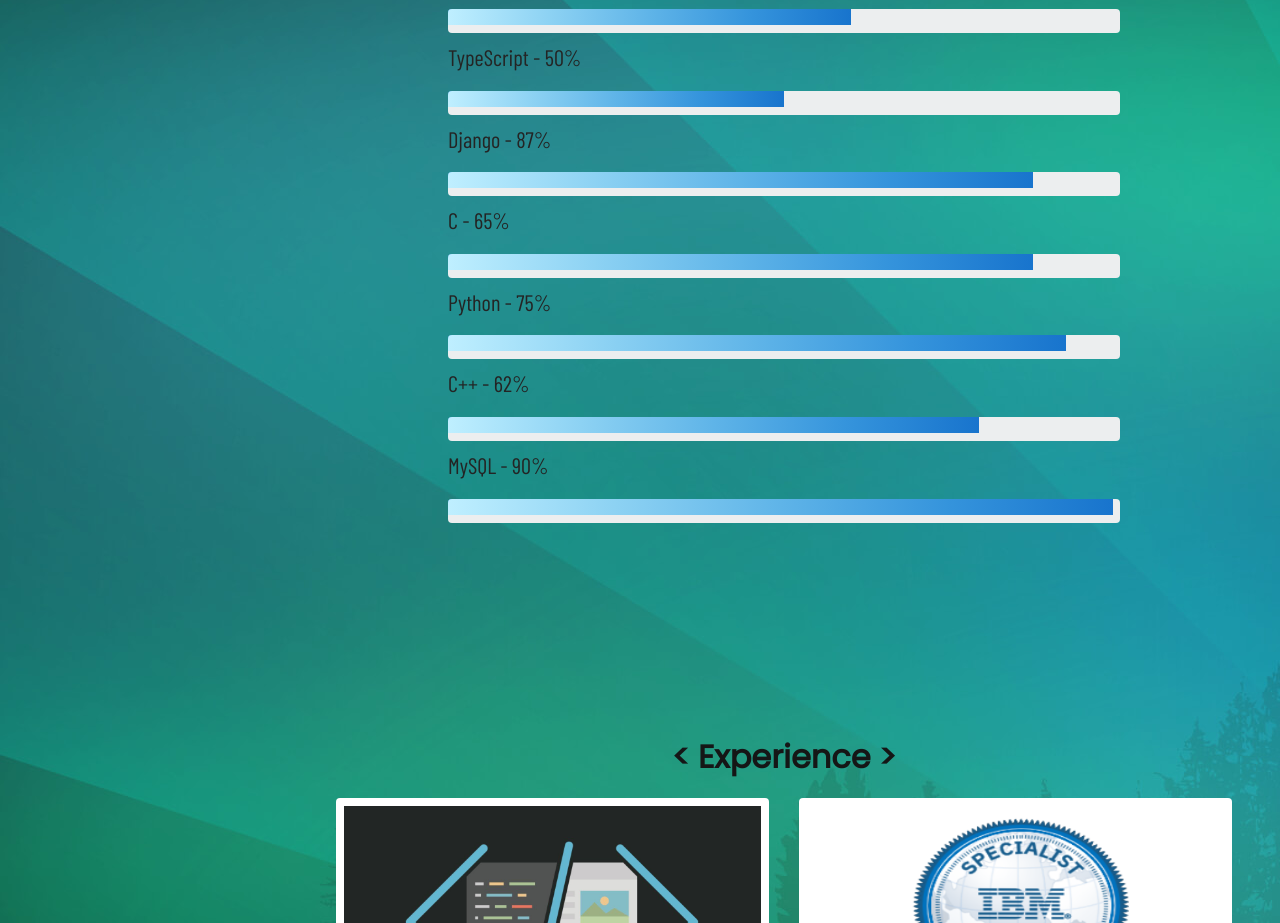
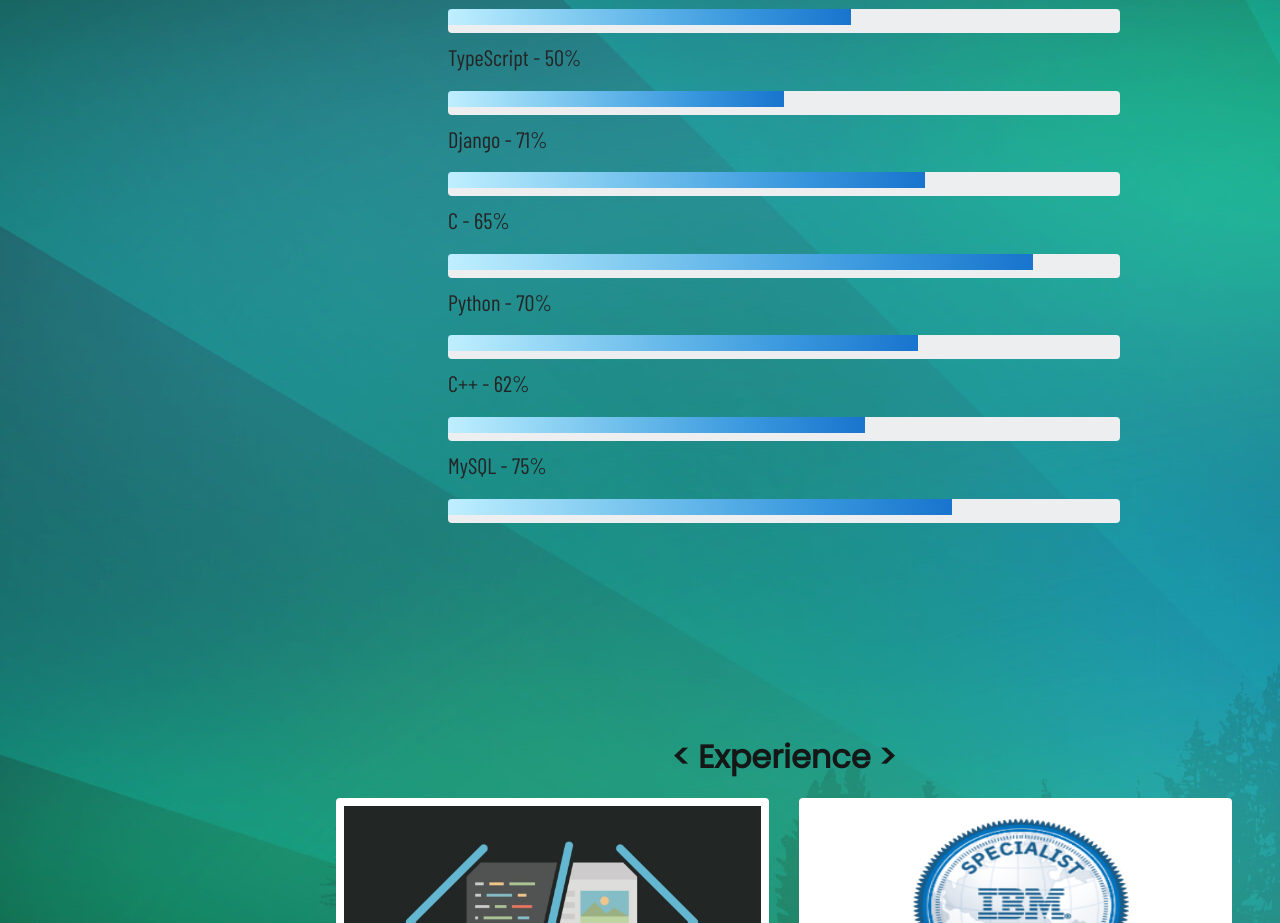
Before and after one commit to muskaan712/anshulg954.github.io, a plain HTML site: page index.html in a window 1280 px wide. Shown: the part 1300-2223 px from the top of the page. Drawn offline with nearby package versions, Linux system fonts and the light colour scheme; a web font is replaced by a local one.

Commit message:
Update index.html

```diff
--- a/index.html
+++ b/index.html
@@ -168,9 +168,9 @@
               <div class="progress-bar" role="progressbar"aria-valuenow="50" aria-valuemin="0"aria-valuemax="100"style="width: 50%"></div>
             </div>
 
-            <p class="text-left">Django - 87%</p>
+            <p class="text-left">Django - 71%</p>
             <div class="progress mb-2" style="height: 1.5rem;">
-              <div class="progress-bar" role="progressbar"aria-valuenow="87" aria-valuemin="0"aria-valuemax="100"style="width: 87%"></div>
+              <div class="progress-bar" role="progressbar"aria-valuenow="71" aria-valuemin="0"aria-valuemax="100"style="width: 71%"></div>
             </div>
 
             <p class="text-left">C - 65%</p>
@@ -178,19 +178,19 @@
               <div class="progress-bar" role="progressbar"aria-valuenow="87" aria-valuemin="0"aria-valuemax="100"style="width: 87%"></div>
             </div>
 
-            <p class="text-left">Python - 75%</p>
+            <p class="text-left">Python - 70%</p>
             <div class="progress mb-2" style="height: 1.5rem;">
-              <div class="progress-bar" role="progressbar"aria-valuenow="92" aria-valuemin="0"aria-valuemax="100"style="width: 92%"></div>
+              <div class="progress-bar" role="progressbar"aria-valuenow="70" aria-valuemin="0"aria-valuemax="100"style="width: 70%"></div>
             </div>
 
             <p class="text-left">C++ - 62%</p>
             <div class="progress mb-2" style="height: 1.5rem;">
-              <div class="progress-bar" role="progressbar"aria-valuenow="79" aria-valuemin="0"aria-valuemax="100"style="width: 79%"></div>
+              <div class="progress-bar" role="progressbar"aria-valuenow="62" aria-valuemin="0"aria-valuemax="100"style="width: 62%"></div>
             </div>
 
-            <p class="text-left">MySQL - 90%</p>
+            <p class="text-left">MySQL - 75%</p>
             <div class="progress mb-2" style="height: 1.5rem;">
-              <div class="progress-bar" role="progressbar"aria-valuenow="99" aria-valuemin="0"aria-valuemax="100"style="width: 99%"></div>
+              <div class="progress-bar" role="progressbar"aria-valuenow="75" aria-valuemin="0"aria-valuemax="100"style="width: 75%"></div>
             </div>
             </div>
           </div>
```
